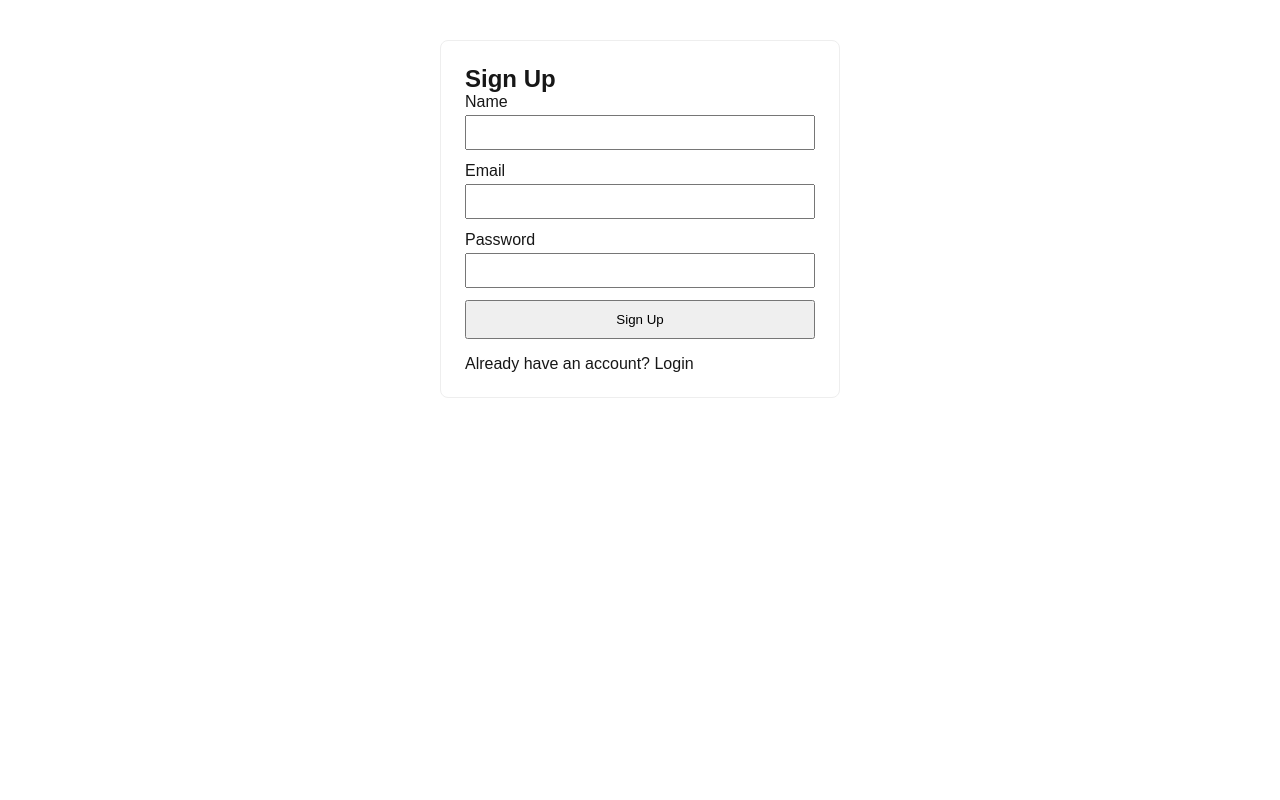
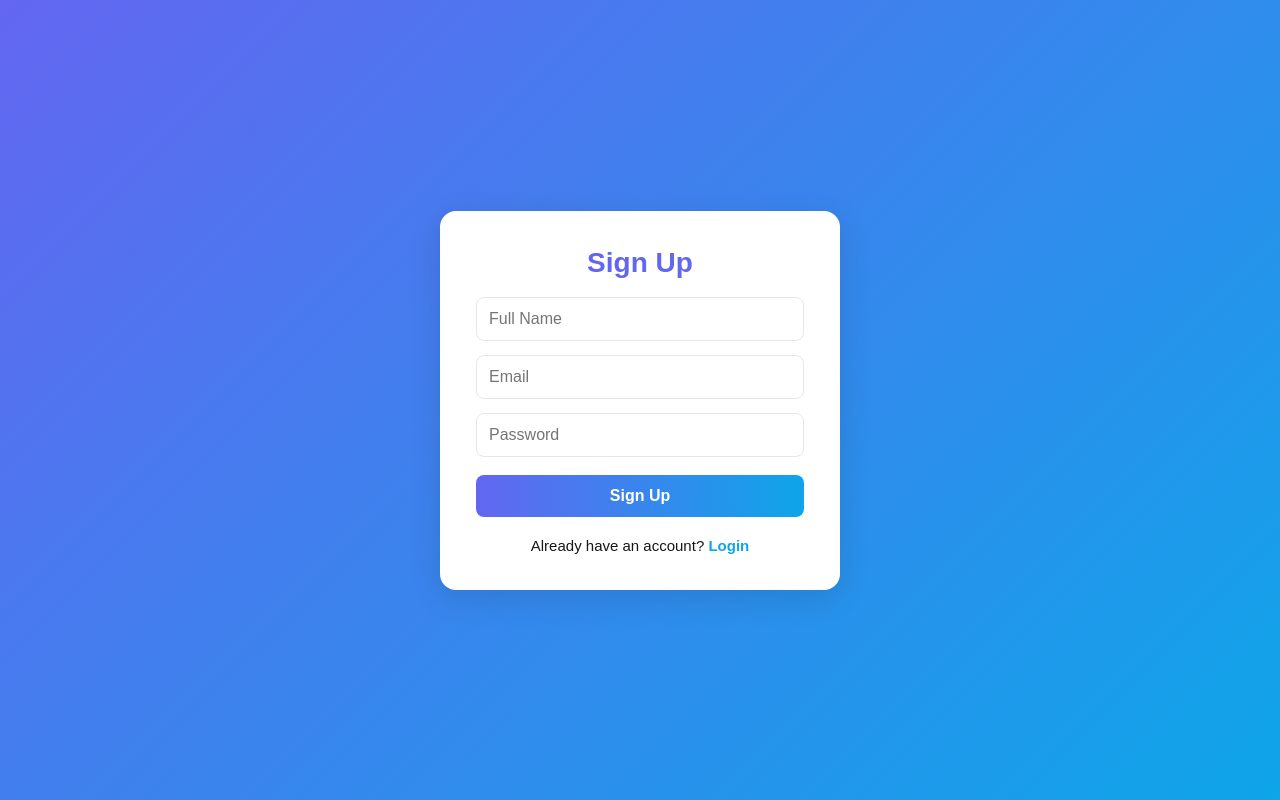
Before and after one commit to Yasalkhan99/firebase-auth, a Next.js app: page /signup in a window 1280 px wide. Built offline with nearby package versions, Linux system fonts and the light colour scheme; no server answers.

Commit message:
Modernize Login, Sign Up, and Dashboard pages with technical, sleek design

```diff
--- a/app/signup/page.js
+++ b/app/signup/page.js
@@ -34,47 +34,79 @@ export default function SignUpPage() {
   };
 
   return (
-    <div style={{ maxWidth: 400, margin: "40px auto", padding: 24, border: "1px solid #eee", borderRadius: 8 }}>
-      <h2>Sign Up</h2>
-      <form onSubmit={handleSubmit}>
-        <div style={{ marginBottom: 12 }}>
-          <label>Name</label>
+    <div style={{
+      minHeight: "100vh",
+      display: "flex",
+      alignItems: "center",
+      justifyContent: "center",
+      background: "linear-gradient(135deg, #6366f1 0%, #0ea5e9 100%)",
+    }}>
+      <form
+        onSubmit={handleSubmit}
+        style={{
+          background: "#fff",
+          borderRadius: 16,
+          boxShadow: "0 8px 32px rgba(0,0,0,0.12)",
+          padding: 36,
+          maxWidth: 400,
+          width: "100%",
+          textAlign: "center"
+        }}
+      >
+        <h2 style={{ fontSize: 28, fontWeight: 700, color: "#6366f1", marginBottom: 18 }}>Sign Up</h2>
         <input
           type="text"
+          placeholder="Full Name"
           value={name}
-            onChange={(e) => setName(e.target.value)}
+          onChange={e => setName(e.target.value)}
           required
-            style={{ width: "100%", padding: 8, marginTop: 4 }}
+          style={{
+            width: "100%", padding: 12, marginBottom: 14, borderRadius: 8, border: "1px solid #e5e7eb", fontSize: 16
+          }}
         />
-        </div>
-        <div style={{ marginBottom: 12 }}>
-          <label>Email</label>
         <input
           type="email"
+          placeholder="Email"
           value={email}
-            onChange={(e) => setEmail(e.target.value)}
+          onChange={e => setEmail(e.target.value)}
           required
-            style={{ width: "100%", padding: 8, marginTop: 4 }}
+          style={{
+            width: "100%", padding: 12, marginBottom: 14, borderRadius: 8, border: "1px solid #e5e7eb", fontSize: 16
+          }}
         />
-        </div>
-        <div style={{ marginBottom: 12 }}>
-          <label>Password</label>
         <input
           type="password"
+          placeholder="Password"
           value={password}
-            onChange={(e) => setPassword(e.target.value)}
+          onChange={e => setPassword(e.target.value)}
           required
-            style={{ width: "100%", padding: 8, marginTop: 4 }}
+          style={{
+            width: "100%", padding: 12, marginBottom: 18, borderRadius: 8, border: "1px solid #e5e7eb", fontSize: 16
+          }}
         />
-        </div>
-        {error && <div style={{ color: "red", marginBottom: 12 }}>{error}</div>}
-        <button type="submit" disabled={loading} style={{ width: "100%", padding: 10 }}>
+        {error && <div style={{ color: "#ef4444", marginBottom: 12 }}>{error}</div>}
+        <button
+          type="submit"
+          disabled={loading}
+          style={{
+            width: "100%",
+            padding: 12,
+            background: "linear-gradient(90deg, #6366f1 0%, #0ea5e9 100%)",
+            color: "#fff",
+            border: "none",
+            borderRadius: 8,
+            fontWeight: 700,
+            fontSize: 16,
+            marginBottom: 10,
+            cursor: loading ? "not-allowed" : "pointer"
+          }}
+        >
           {loading ? "Signing up..." : "Sign Up"}
         </button>
+        <div style={{ marginTop: 10, fontSize: 15 }}>
+          Already have an account? <a href="/login" style={{ color: "#0ea5e9", fontWeight: 600 }}>Login</a>
+        </div>
       </form>
-      <p style={{ marginTop: 16 }}>
-        Already have an account? <a href="/login">Login</a>
-      </p>
     </div>
   );
 }
```
Lines whose indentation alone changed are shown as unchanged.
